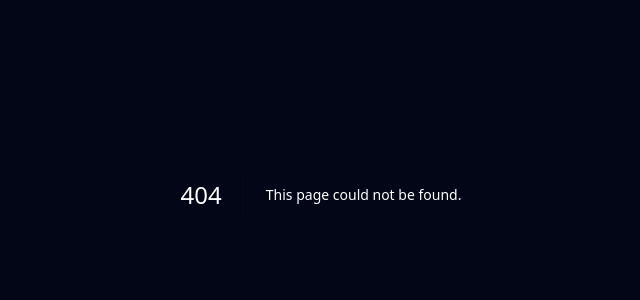
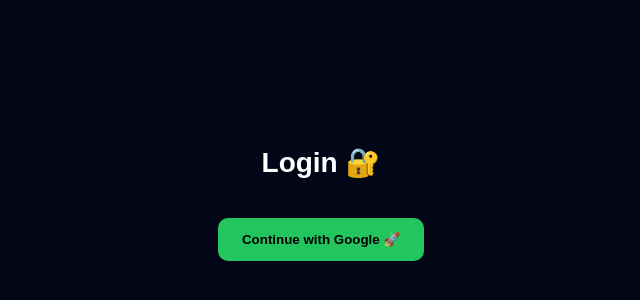
Before and after one commit to goalandpriority-ui/file-lab, a Next.js app: page /login in a window 1280 px wide. Before the commit this address had no page. Shown: the part 206-506 px from the top of the page, without its empty margins (319-959 px from the left). Built offline with nearby package versions, Linux system fonts and the light colour scheme; no server answers.

Commit message:
Create page.js

```diff
--- /dev/null
+++ b/app/login/page.js
@@ -0,0 +1,48 @@
+"use client"
+
+import { supabase } from "@/lib/supabase"
+
+export default function Login() {
+
+  const loginWithGoogle = async () => {
+    await supabase.auth.signInWithOAuth({
+      provider: "google",
+      options: {
+        redirectTo: window.location.origin
+      }
+    })
+  }
+
+  return (
+    <main style={main}>
+      <h1 style={title}>Login 🔐</h1>
+
+      <button onClick={loginWithGoogle} style={btn}>
+        Continue with Google 🚀
+      </button>
+    </main>
+  )
+}
+
+const main = {
+  minHeight: "100vh",
+  display: "flex",
+  flexDirection: "column",
+  alignItems: "center",
+  justifyContent: "center",
+  background: "#020617",
+  color: "#fff",
+  gap: "20px"
+}
+
+const title = {
+  fontSize: "28px"
+}
+
+const btn = {
+  padding: "14px 24px",
+  background: "#22c55e",
+  border: "none",
+  borderRadius: "10px",
+  fontWeight: "bold"
+}
```
